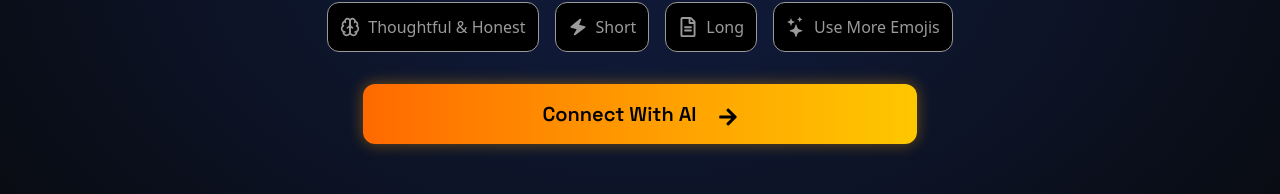
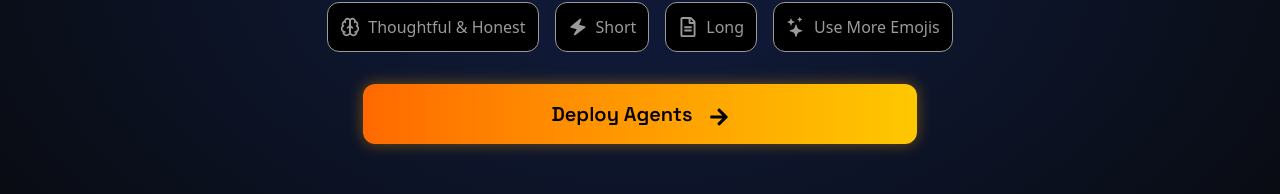
Before and after one commit to Lokkuchakreshkumar/lai, a React (Vite) app in the folder frontend/: page / in a window 1280 px wide. Shown: the part 448-642 px from the top of the page. Built offline with nearby package versions, Linux system fonts and the light colour scheme; no server answers.

Commit message:
changed button

```diff
--- a/frontend/src/components/Link.jsx
+++ b/frontend/src/components/Link.jsx
@@ -246,7 +246,7 @@ const Link = () => {
           type="submit"
           className="bg-linear-to-r tech  group shadow-[0_0_15px_rgba(255,165,0,0.4)] hover:shadow-[0_0_30px_rgba(255,165,0,0.6)] transition-shadow  from-orange-500 to-yellow-400 font-semibold hover:cursor-pointer text-black p-4 rounded-xl sm:w-[45%] text-xl  my-8"
         >
-          Connect With AI{" "}
+         Deploy Agents
 
           <span>
             <FaArrowRight className="inline ml-4 group-hover:translate-x-1" />
```
